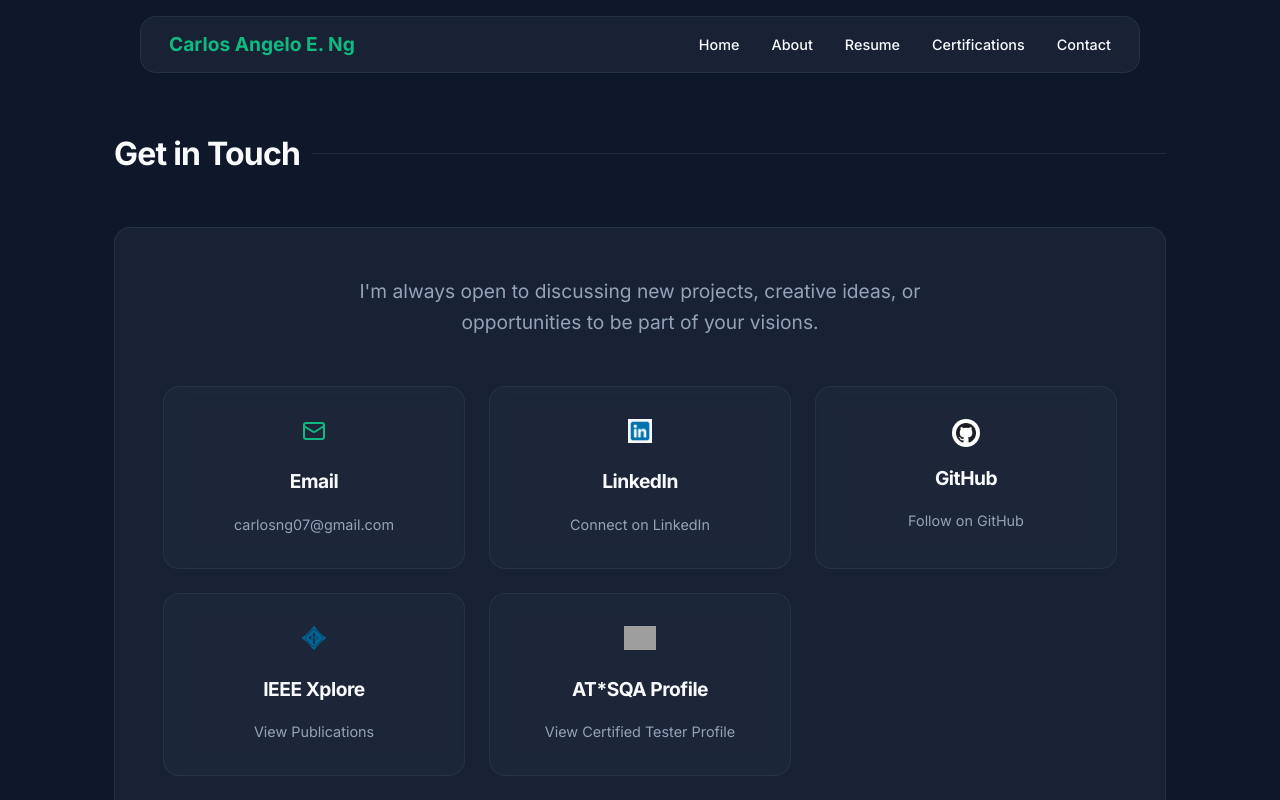
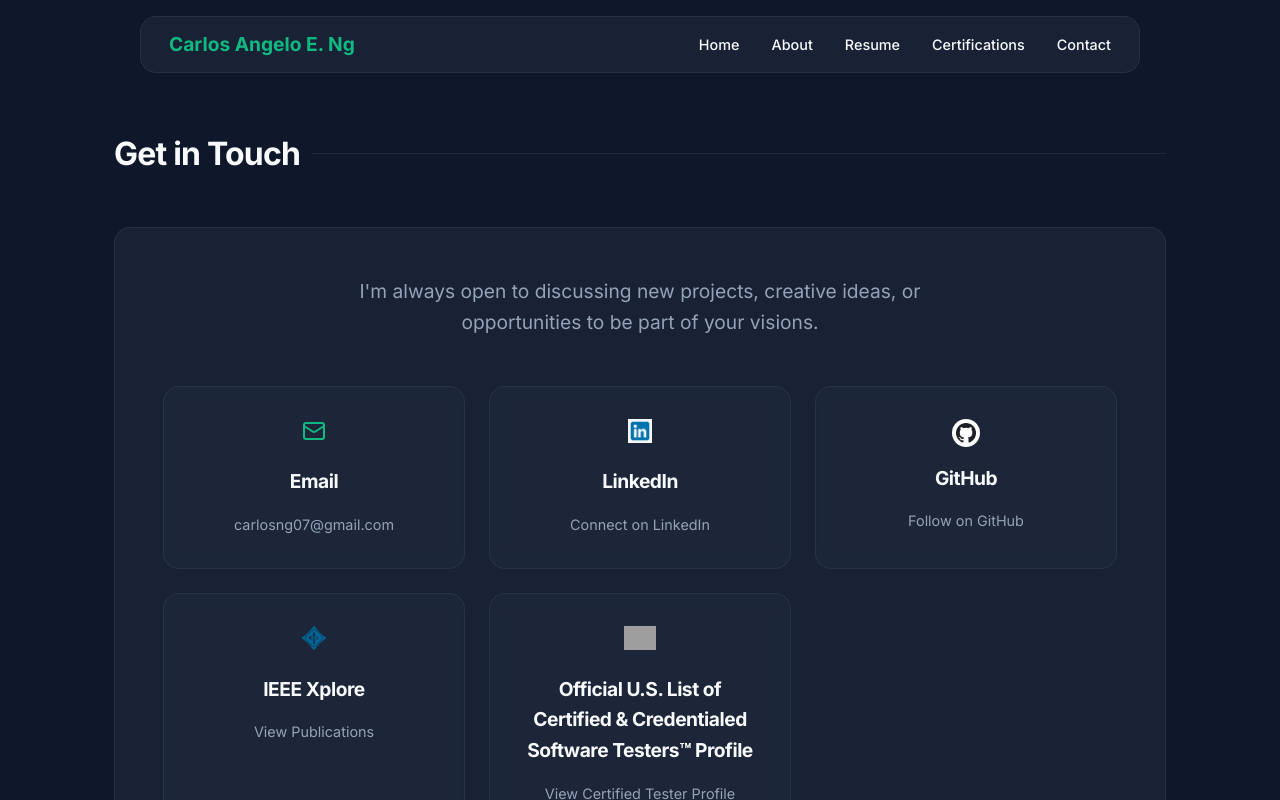
Before and after one commit to cng07/carlosng07, a React (Vite) app: page /contact in a window 1280 px wide. Shown: the top 800 px of the page. Built offline with nearby package versions, Linux system fonts and the light colour scheme; grey boxes are pictures that could not be loaded.

Commit message:
Update ATSQA text on Contact page

```diff
--- a/src/pages/Contact.jsx
+++ b/src/pages/Contact.jsx
@@ -35,7 +35,7 @@ const Contact = () => {
         },
         {
             icon: <img src="https://astqb.org/assets/images/certified-tester-list-logo.png" alt="ASTQB" style={{ height: '24px', width: 'auto' }} />,
-            label: 'AT*SQA Profile',
+            label: 'Official U.S. List of Certified & Credentialed Software Testers™ Profile',
             href: resumeData.atsqaProfile,
             value: 'View Certified Tester Profile'
         }
```
